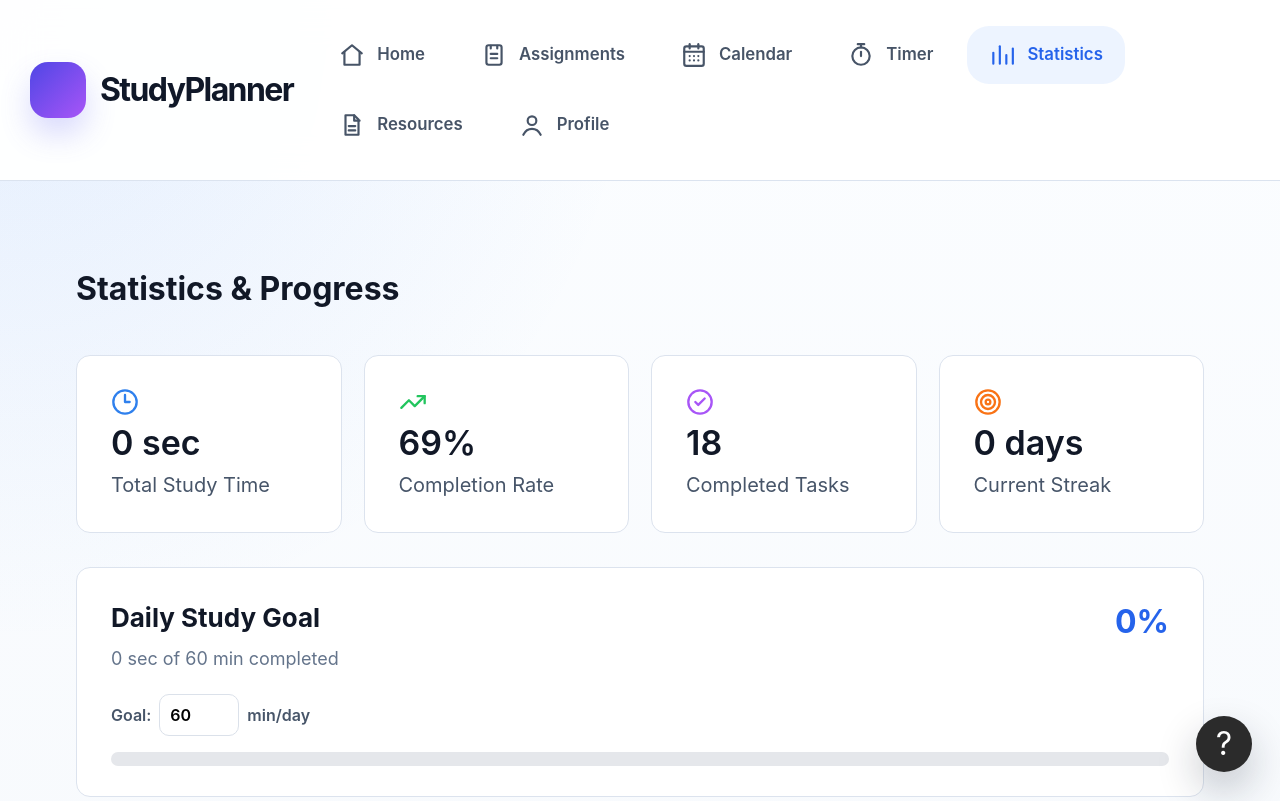
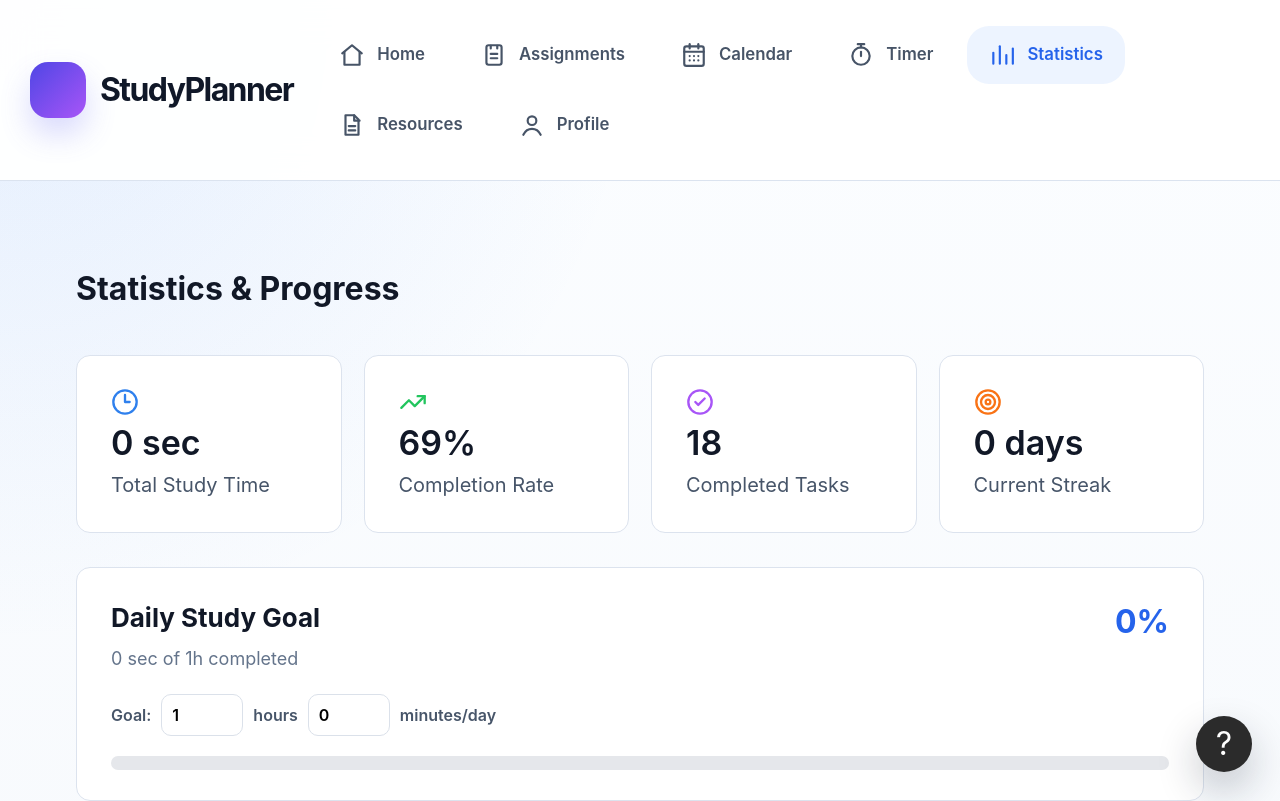
Before and after one commit to sbetanco0305/study_planner_app, a React (Vite) app: page /statistics in a window 1280 px wide. Shown: the top 801 px of the page. Built offline with nearby package versions, Linux system fonts and the light colour scheme.

Commit message:
Timer improvements + dark mode fixes for resources page

```diff
--- a/src/App.css
+++ b/src/App.css
@@ -627,6 +627,35 @@ html[data-theme="dark"] .timer-action-button.primary {
   display: grid;
   gap: 12px;
   font-size: 1rem;
+}
+
+.reset-hold-button {
+  position: relative;
+  overflow: hidden;
+}
+
+.reset-hold-button::before {
+  content: "";
+  position: absolute;
+  inset: 0;
+  width: 0%;
+  background: linear-gradient(135deg, #f97316, #ea580c);
+  transition: width 0s linear;
+  z-index: 0;
+}
+
+.reset-hold-button.holding::before {
+  width: 100%;
+  transition: width 2s linear;
+}
+
+.reset-hold-button span {
+  position: relative;
+  z-index: 1;
+}
+
+.reset-hold-button.holding {
+  color: #ffffff;
 }
 
 @media (max-width: 900px) {
@@ -1611,7 +1640,13 @@ select {
 
 .figma-daily-goal-editor {
   margin-top: 18px;
-  margin-bottom: 16px;
+  margin-bottom: 20px;
+  display: flex;
+  align-items: center;
+  gap: 10px;
+  flex-wrap: wrap;
+  color: #475569;
+  font-weight: 600;
 }
 
 .figma-daily-goal-editor label {
@@ -1623,10 +1658,12 @@ select {
 }
 
 .figma-daily-goal-editor input {
-  width: 80px;
+  width: 82px;
   border: 1px solid #dbe1ea;
   border-radius: 10px;
   padding: 8px 10px;
+  font-size: 1rem;
+  font-weight: 600;
 }
 
 html[data-theme="dark"] .figma-daily-goal-card {
@@ -1647,6 +1684,10 @@ html[data-theme="dark"] .figma-daily-goal-track {
 }
 
 html[data-theme="dark"] .figma-daily-goal-editor label {
+  color: #cbd5e1;
+}
+
+html[data-theme="dark"] .figma-daily-goal-editor {
   color: #cbd5e1;
 }
 
--- a/src/context/StudyPlannerContext.jsx
+++ b/src/context/StudyPlannerContext.jsx
@@ -110,12 +110,14 @@ export function StudyPlannerProvider({ children }) {
     setStudyStats((prev) => {
       const today = getTodayKey();
       const yesterday = getYesterdayKey();
-      const isNewDay = prev.lastStudyDate !== today;
+
+      const isSameDay = prev.lastStudyDate === today;
+      const isYesterday = prev.lastStudyDate === yesterday;
 
       let updatedStreak = prev.streakDays;
 
-      if (isNewDay) {
-        if (prev.lastStudyDate === yesterday) {
+      if (!isSameDay) {
+        if (isYesterday) {
           updatedStreak = prev.streakDays + 1;
         } else {
           updatedStreak = 1;
@@ -123,15 +125,17 @@ export function StudyPlannerProvider({ children }) {
       }
 
       const updatedWeeklyMinutes = [...(prev.weeklyMinutes || getDefaultWeeklyMinutes())];
-      const todayIndex = new Date().getDay(); // Sun = 0, Mon = 1...
-      const normalizedIndex = todayIndex === 0 ? 6 : todayIndex - 1; // Mon = 0, Sun = 6
+      const todayIndex = new Date().getDay();
+      const normalizedIndex = todayIndex === 0 ? 6 : todayIndex - 1;
 
       updatedWeeklyMinutes[normalizedIndex] += minutes;
 
       return {
         ...prev,
-        focusSessionsToday: isNewDay ? 1 : prev.focusSessionsToday + 1,
-        studyMinutesToday: isNewDay ? minutes : prev.studyMinutesToday + minutes,
+        focusSessionsToday: isSameDay ? prev.focusSessionsToday + 1 : 1,
+        studyMinutesToday: isSameDay
+          ? prev.studyMinutesToday + minutes
+          : minutes,
         totalStudyMinutes: prev.totalStudyMinutes + minutes,
         weeklyMinutes: updatedWeeklyMinutes,
         streakDays: updatedStreak,
--- a/src/pages/Resources.css
+++ b/src/pages/Resources.css
@@ -133,3 +133,39 @@
 .resource-footer button:hover {
   background: #dc2626;
 }
+
+html[data-theme="dark"] .resource-form {
+  background: #1e293b;
+  border: 1px solid #334155;
+}
+
+html[data-theme="dark"] .resources-page input,
+html[data-theme="dark"] .resources-page select,
+html[data-theme="dark"] .resources-page textarea {
+  background: #1e293b;
+  color: #e2e8f0;
+  border: 1px solid #334155;
+}
+
+html[data-theme="dark"] input::placeholder,
+html[data-theme="dark"] textarea::placeholder {
+  color: #94a3b8;
+}
+
+html[data-theme="dark"] .resources-page label {
+  color: #e2e8f0;
+}
+
+html[data-theme="dark"] .empty-message {
+  background: #1e293b;
+  border: 1px solid #334155;
+  color: #e2e8f0;
+}
+
+html[data-theme="dark"] input:focus,
+html[data-theme="dark"] select:focus,
+html[data-theme="dark"] textarea:focus {
+  outline: none;
+  border-color: #6366f1;
+  box-shadow: 0 0 0 2px rgba(99, 102, 241, 0.3);
+}
--- a/src/pages/Statistics.jsx
+++ b/src/pages/Statistics.jsx
@@ -10,6 +10,29 @@ function formatStudyTime(minutes) {
   }
 
   return `${Math.round(minutes)} min`;
+}
+
+function formatTime(seconds) {
+  const roundedSeconds = Math.round(seconds); // 👈 FIX
+
+  if (roundedSeconds < 60) {
+    return `${roundedSeconds} sec`;
+  }
+
+  const minutes = Math.floor(roundedSeconds / 60);
+
+  if (minutes < 60) {
+    return `${minutes} min`;
+  }
+
+  const hours = Math.floor(minutes / 60);
+  const remainingMinutes = minutes % 60;
+
+  if (remainingMinutes === 0) {
+    return `${hours}h`;
+  }
+
+  return `${hours}h ${remainingMinutes}m`;
 }
 
 export default function Statistics() {
@@ -29,6 +52,23 @@ export default function Statistics() {
   const totalWeeklyMinutes = weeklyData.reduce((sum, day) => sum + day.minutes, 0);
 
   const dailyGoalMinutes = studyStats.dailyStudyGoalMinutes || 60;
+
+  const goalHours = Math.floor(dailyGoalMinutes / 60);
+  const goalMinutes = dailyGoalMinutes % 60;
+
+  function handleGoalHoursChange(event) {
+    const newHours = Number(event.target.value);
+    const totalMinutes = newHours * 60 + goalMinutes;
+
+    updateDailyStudyGoal(totalMinutes);
+  }
+
+  function handleGoalMinutesChange(event) {
+    const newMinutes = Number(event.target.value);
+    const totalMinutes = goalHours * 60 + newMinutes;
+
+    updateDailyStudyGoal(totalMinutes);
+  }
 
   const dailyGoalProgress = Math.min(
     Math.round((studyStats.studyMinutesToday / dailyGoalMinutes) * 100),
@@ -51,8 +91,8 @@ export default function Statistics() {
           <div>
             <h2>Daily Study Goal</h2>
             <p>
-              {formatStudyTime(studyStats.studyMinutesToday)} of{" "}
-              {formatStudyTime(dailyGoalMinutes)} completed
+              {formatTime(studyStats.studyMinutesToday * 60)} of{" "}
+              {formatTime(dailyGoalMinutes * 60)} completed
             </p>
           </div>
 
@@ -60,18 +100,24 @@ export default function Statistics() {
         </div>
 
         <div className="figma-daily-goal-editor">
-          <label>
-            Goal:
-            <input
-              type="number"
-              min="1"
-              value={dailyGoalMinutes}
-              onChange={(event) =>
-                updateDailyStudyGoal(Number(event.target.value))
-              }
-            />
-            min/day
-          </label>
+          <span>Goal:</span>
+
+          <input
+            type="number"
+            min="0"
+            value={goalHours}
+            onChange={handleGoalHoursChange}
+          />
+          <span>hours</span>
+
+          <input
+            type="number"
+            min="0"
+            max="59"
+            value={goalMinutes}
+            onChange={handleGoalMinutesChange}
+          />
+          <span>minutes/day</span>
         </div>
 
         <div className="figma-daily-goal-track">
--- a/src/pages/Timer.jsx
+++ b/src/pages/Timer.jsx
@@ -35,6 +35,10 @@ export default function Timer() {
   );
 
   const hasCompletedCurrentRun = useRef(false);
+
+  const resetHoldTimeout = useRef(null);
+  const [isHoldingReset, setIsHoldingReset] = useState(false);
+  const [didLongReset, setDidLongReset] = useState(false);
 
   const totalSecondsForMode = TIMER_MODES[mode];
 
@@ -103,10 +107,39 @@ export default function Timer() {
   }
 
   function handleReset() {
+    if (didLongReset) {
+      setDidLongReset(false);
+      return;
+    }
+
     setIsRunning(false);
     setRemainingSeconds(TIMER_MODES[mode]);
     hasRecordedSession.current = false;
     hasCompletedCurrentRun.current = false;
+  }
+
+  function handleResetHoldStart() {
+    setIsHoldingReset(true);
+    setDidLongReset(false);
+
+    resetHoldTimeout.current = setTimeout(() => {
+      setIsRunning(false);
+      setMode("focus");
+      setRemainingSeconds(TIMER_MODES.focus);
+      setFocusSessionsInCycle(0);
+      hasRecordedSession.current = false;
+      hasCompletedCurrentRun.current = false;
+      setDidLongReset(true);
+      setIsHoldingReset(false);
+    }, 2000);
+  }
+
+  function handleResetHoldEnd() {
+    if (resetHoldTimeout.current) {
+      clearTimeout(resetHoldTimeout.current);
+    }
+
+    setIsHoldingReset(false);
   }
 
   function handleSessionComplete() {
@@ -261,9 +294,19 @@ export default function Timer() {
             </button>
           )}
 
-          <button className="timer-action-button secondary" onClick={handleReset}>
-            Reset
-          </button>
+            <button
+              className={`timer-action-button secondary reset-hold-button ${
+                isHoldingReset ? "holding" : ""
+              }`}
+              onClick={handleReset}
+              onMouseDown={handleResetHoldStart}
+              onMouseUp={handleResetHoldEnd}
+              onMouseLeave={handleResetHoldEnd}
+              onTouchStart={handleResetHoldStart}
+              onTouchEnd={handleResetHoldEnd}
+            >
+              <span>{isHoldingReset ? "Hold to reset cycle..." : "Reset"}</span>
+            </button>
         </div>
 
         <div className="timer-summary-card">
@@ -288,6 +331,8 @@ export default function Timer() {
           <li>Short Break: 5 minutes to rest and recharge</li>
           <li>Long Break: 15 minutes after completing 4 focus sessions</li>
           <li>The timer automatically moves you through the Pomodoro cycle</li>
+          <li>Click the Reset button to restart the current session</li>
+          <li>Hold the Reset button for 2 seconds to reset the entire cycle</li>
         </ul>
       </div>
     </section>
```
Also changed, not shown: 1 other file (tests, documents, lock files or other folders).
